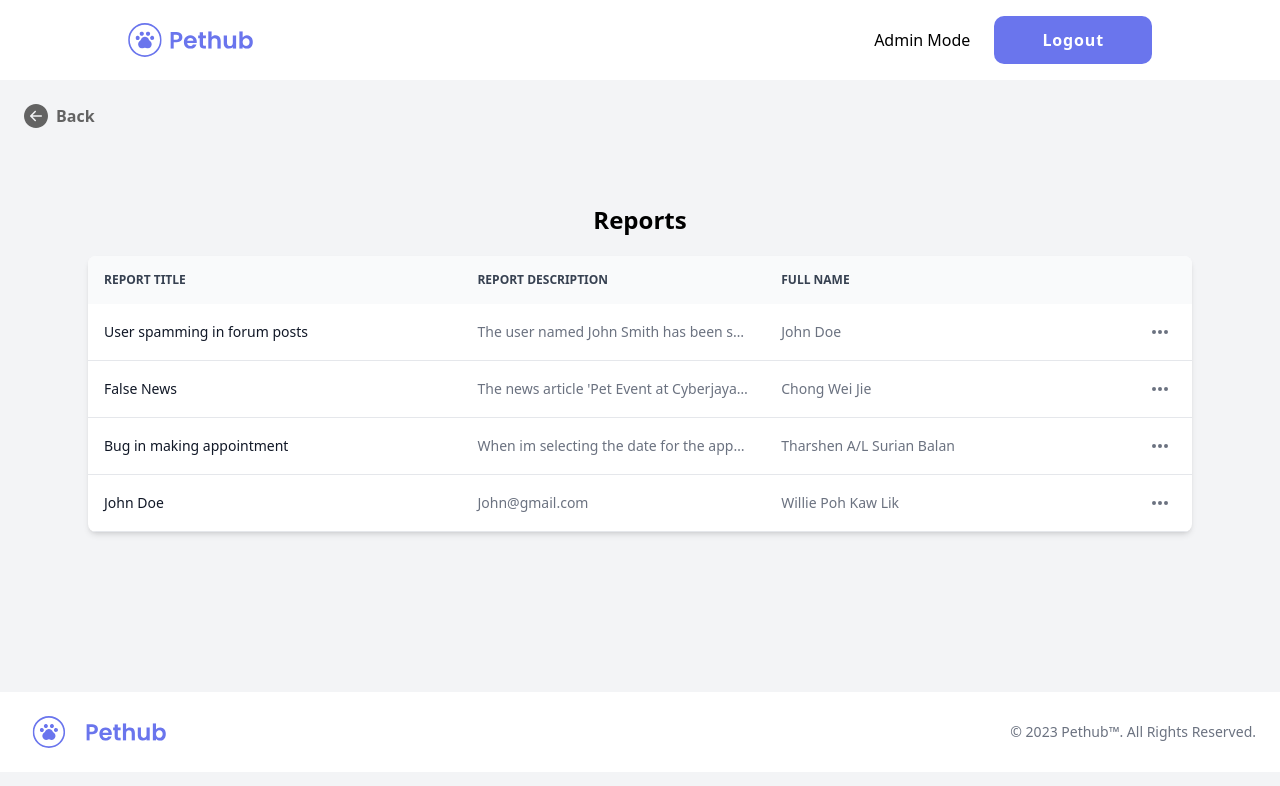
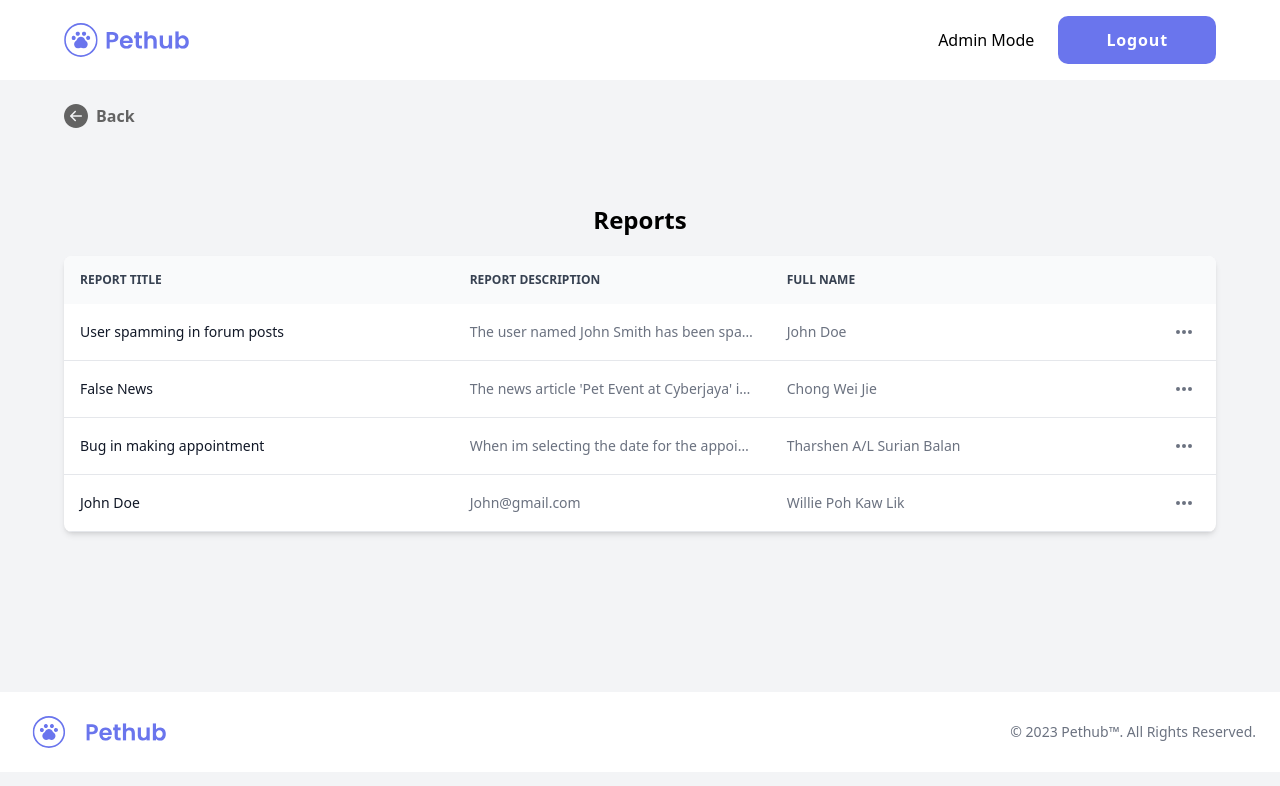
Before and after one commit to Cwjiee/pethub-frontend, a Next.js app: page /report in a window 1280 px wide. Shown: the top 786 px of the page. Built offline with nearby package versions, Linux system fonts and the light colour scheme.

Commit message:
fix: report page padding

```diff
--- a/src/components/atoms/BackButton.jsx
+++ b/src/components/atoms/BackButton.jsx
@@ -10,9 +10,11 @@ export default function BackButton() {
   }
 
   return (
-    <div className="flex flex-row gap-2 items-center hover:cursor-pointer" onClick={handleBack}>
-      <Image className="w-6 h-6" src={BackButtonIcon} alt="back-button"/>
-      <span className="text-base text-secondary-500 font-semibold">Back</span>
+    <div className="w-full">
+      <div className=" flex flex-row gap-2 items-center hover:cursor-pointer" onClick={handleBack}>
+        <Image className="w-6 h-6" src={BackButtonIcon} alt="back-button"/>
+        <span className="text-base text-secondary-500 font-semibold">Back</span>
+      </div>
     </div>
   )
 }
--- a/src/components/organisms/AdminNavbar.jsx
+++ b/src/components/organisms/AdminNavbar.jsx
@@ -4,7 +4,7 @@ export default function AdminNavbar() {
   return (
     <>
       <header className="bg-white">
-        <nav className="mx-auto w-[80%] flex items-center justify-between py-4">
+        <nav className="mx-auto w-[90%] flex items-center justify-between py-4">
           <div className="flex gap-x-2">
             <Image src="/logo.svg" alt="logo" width={34} height={34} />
             <Image src="/Pethub.svg" alt="pethub" width={83} height={83} />
--- a/src/components/organisms/Table.jsx
+++ b/src/components/organisms/Table.jsx
@@ -5,7 +5,7 @@ export default function Table() {
   return (
     <>
       <section class="sm:py-5 antialiased">
-        <div class="mx-auto max-w-screen-xl">
+        <div class="mx-auto">
           <div class="bg-white dark:bg-gray-800 relative shadow-md sm:rounded-lg overflow-hidden">
             <div class="overflow-x-auto">
                 <table class="w-full text-sm text-left text-gray-500 dark:text-gray-400">
--- a/src/pages/report/index.jsx
+++ b/src/pages/report/index.jsx
@@ -7,9 +7,9 @@ export default function Report() {
   return (
     <>
       <AdminNavbar />
-      <div className="w-full m-auto pt-6 px-6">
+      <div className="w-full m-auto pt-6 px-16">
         <BackButton/>
-        <div className="w-full mt-8 m-auto py-11 px-16">
+        <div className="w-full mt-8 m-auto py-11">
           <div className="flex flex-col">
             <div className="text-2xl mx-auto font-bold">Reports</div>
             <Table />
```
